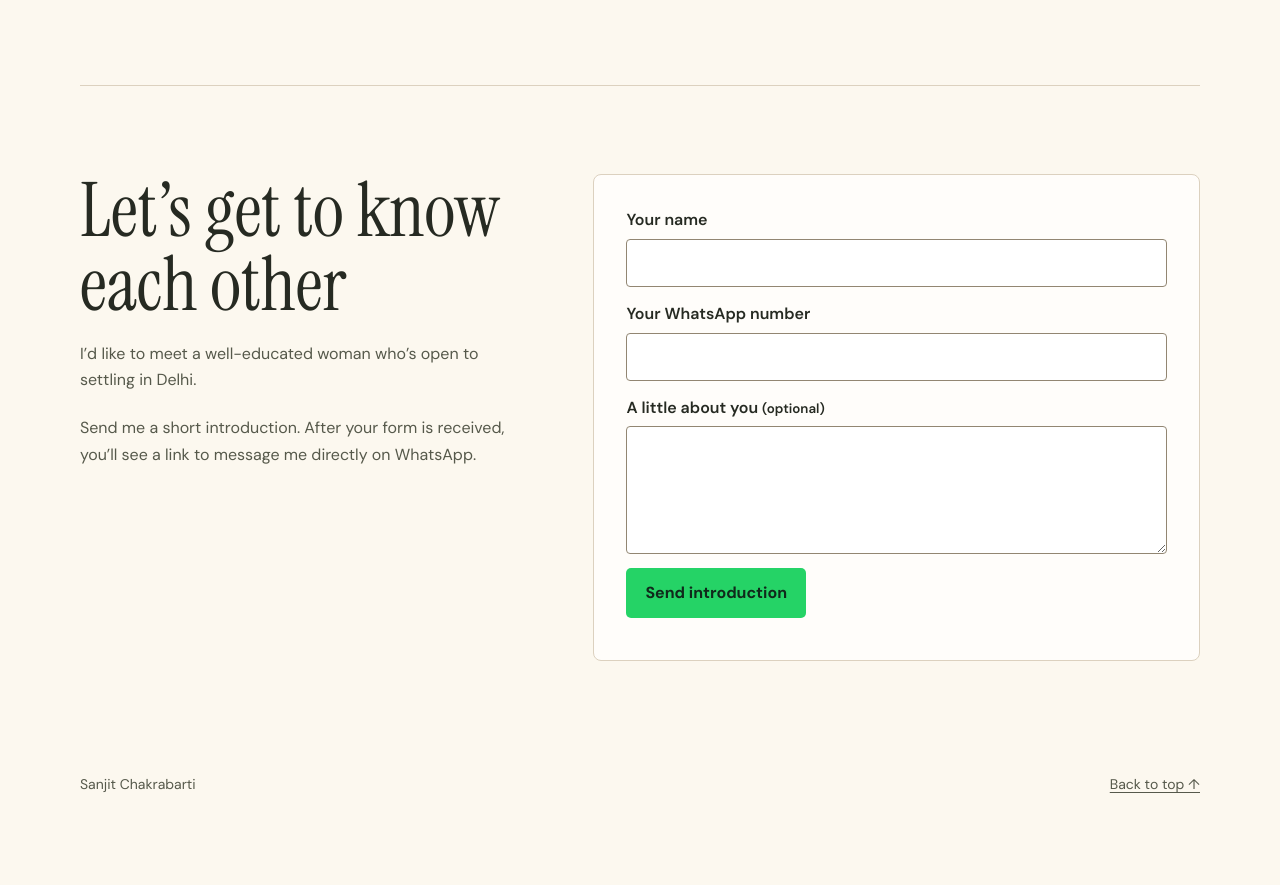
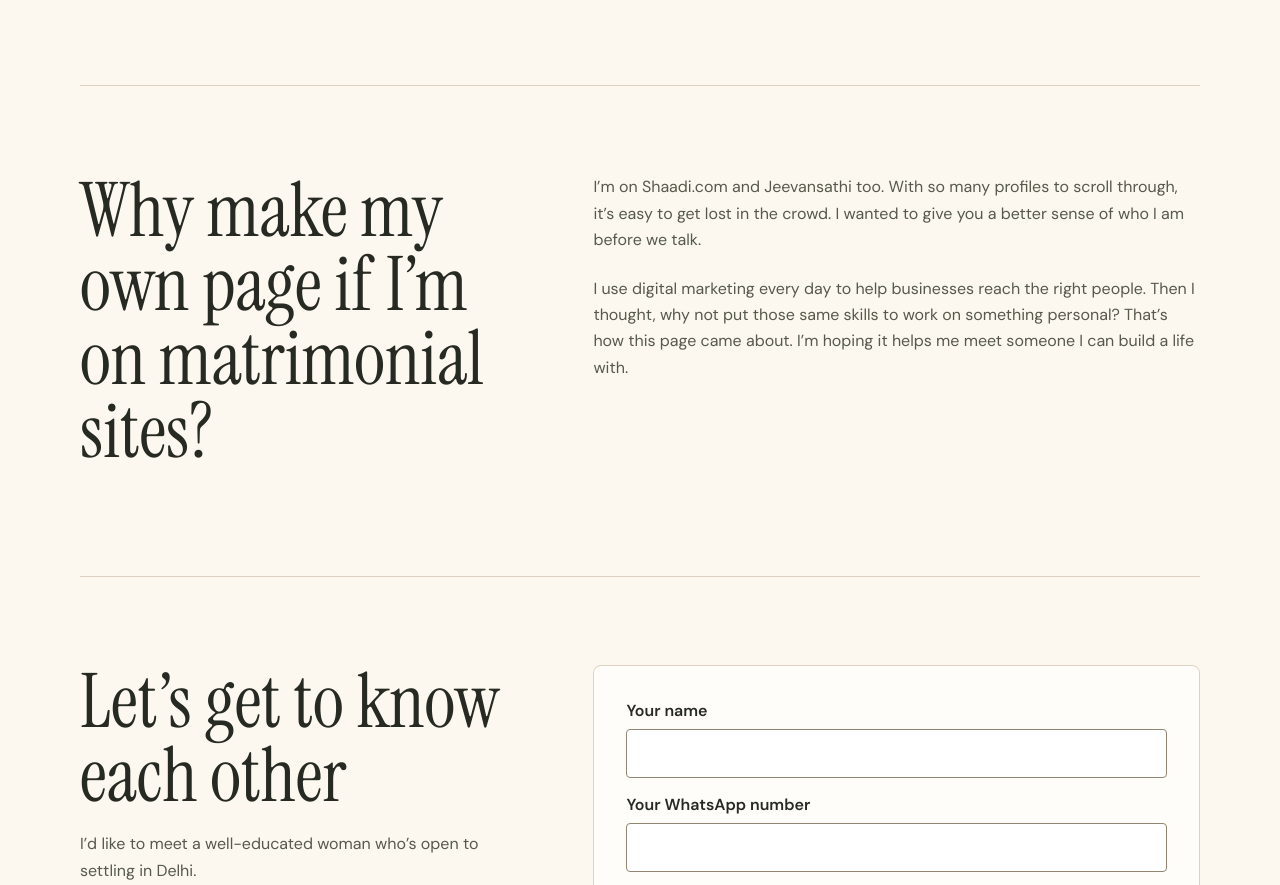
Before and after one commit to sanjitchak/biosanjit, a plain HTML site: page ads/index.html in a window 1280 px wide. Shown: the part 2634-3519 px from the top of the page. Drawn offline with Linux system fonts and the light colour scheme.

Commit message:
Explain why Sanjit made a personal marriage page

```diff
--- a/ads/index.html
+++ b/ads/index.html
@@ -153,6 +153,14 @@
       </div>
     </section>
 
+    <section class="section story" id="why-this-page" aria-labelledby="why-this-page-title">
+      <h2 id="why-this-page-title">Why make my own page if I’m on matrimonial sites?</h2>
+      <div>
+        <p>I’m on Shaadi.com and Jeevansathi too. With so many profiles to scroll through, it’s easy to get lost in the crowd. I wanted to give you a better sense of who I am before we talk.</p>
+        <p>I use digital marketing every day to help businesses reach the right people. Then I thought, why not put those same skills to work on something personal? That’s how this page came about. I’m hoping it helps me meet someone I can build a life with.</p>
+      </div>
+    </section>
+
     <section class="section story" id="interest" aria-labelledby="interest-title">
       <div>
         <h2 id="interest-title">Let’s get to know each other</h2>
```
